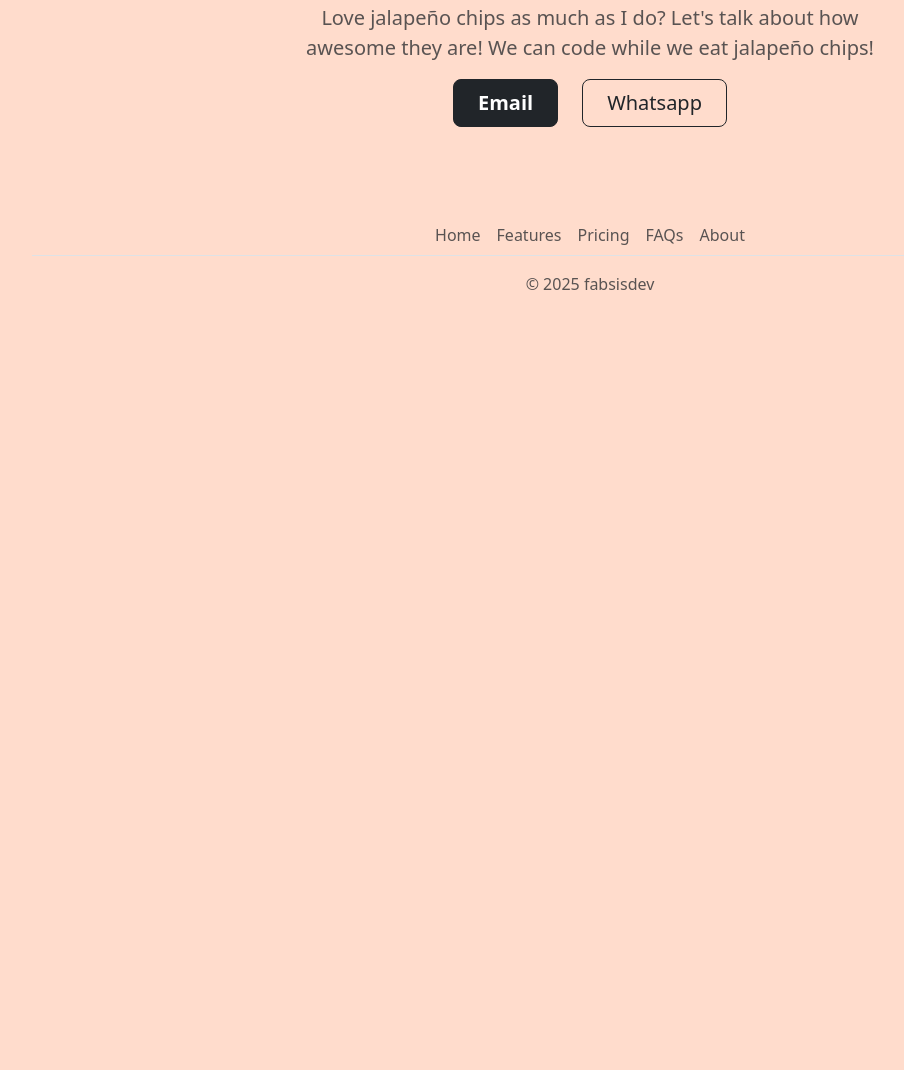
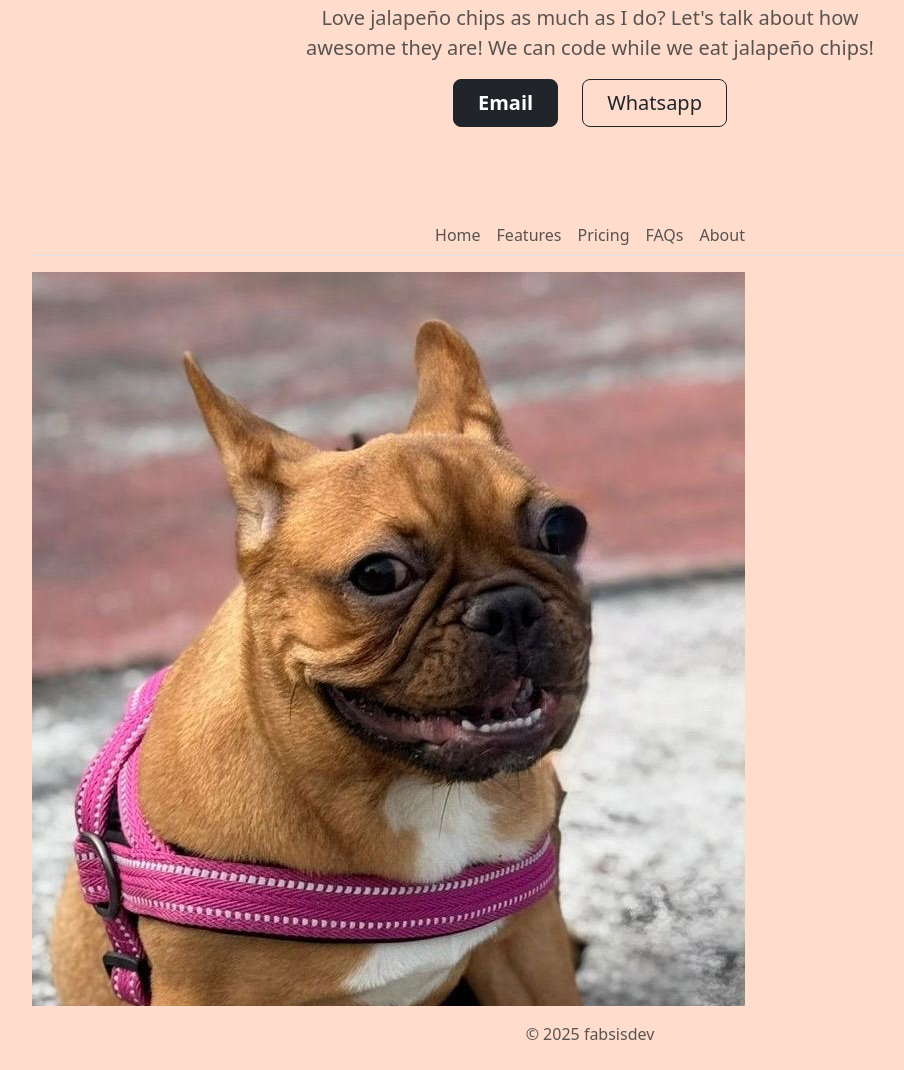
Before and after one commit to fabsisdev/capstone-project-2, a plain HTML site: page index.html in a window 1280 px wide. Shown: the part 2738-3808 px from the top of the page, without its empty margins (50-954 px from the left). Before the commit the page ends 3058 px from the top, so only its background shows below. Drawn offline with nearby package versions, Linux system fonts and the light colour scheme.

Commit message:
Update index.html

```diff
--- a/index.html
+++ b/index.html
@@ -221,8 +221,10 @@
                 <li class="nav-item"><a href="#" class="nav-link px-2 text-body-secondary">FAQs</a></li>
                 <li class="nav-item"><a href="#" class="nav-link px-2 text-body-secondary">About</a></li>
             </ul>
+            <img class="mb-3 mags" src="./assets/images/mags.jpeg" alt="mags" />
             <p class="text-center text-body-secondary">© 2025 fabsisdev</p>
         </footer>
     </div>
 </body>
+
 </html>
```
